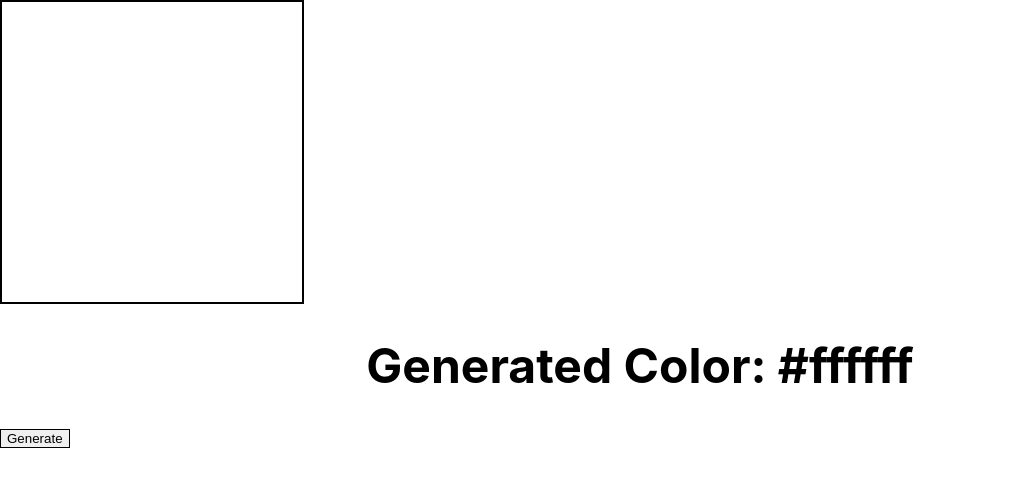
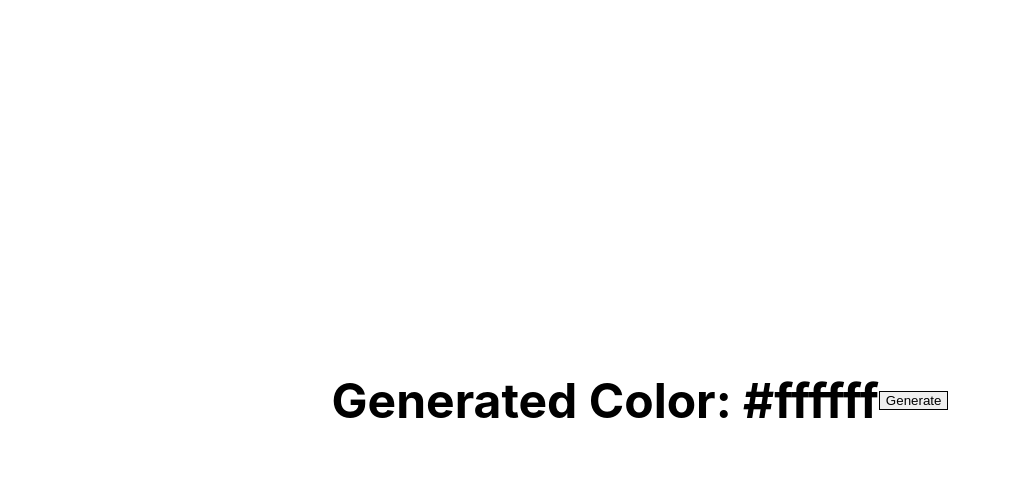
Before and after one commit to anadelic/react-random-color-generator, a React (Create React App) app: page / in a window 1280 px wide. Shown: the top 486 px of the page, without its empty margins (0-1011 px from the left). Built offline with nearby package versions, Linux system fonts and the light colour scheme.

Commit message:
Fix Index.js

```diff
--- a/src/App.js
+++ b/src/App.js
@@ -9,20 +9,18 @@ export default function App() {
   };
 
   return (
-    <>
     <div
       style={{
         backgroundColor: hex,
         transition: '2s',
-          width: '300px',
-          height: '300px',
-          border: '2px solid black',
+        display: ' flex',
+        justifyContent: 'center',
+        alignItems: 'center',
+        height: '100vh',
       }}
     >
       {' '}
-      </div>
-      <div>
-        <h1 style={{ fontSize: '48px', color: 'black', textAlign: 'center' }}>
+      <h1 style={{ fontSize: '48px', color: 'black' }}>
         Generated Color: {hex}
       </h1>{' '}
       <button
@@ -30,12 +28,10 @@ export default function App() {
         style={{
           border: '1px solid black',
           boxShadow: 'black',
-            margin: 'auto',
         }}
       >
         Generate
       </button>
     </div>
-    </>
   );
 }
```
Lines whose indentation alone changed are shown as unchanged.
